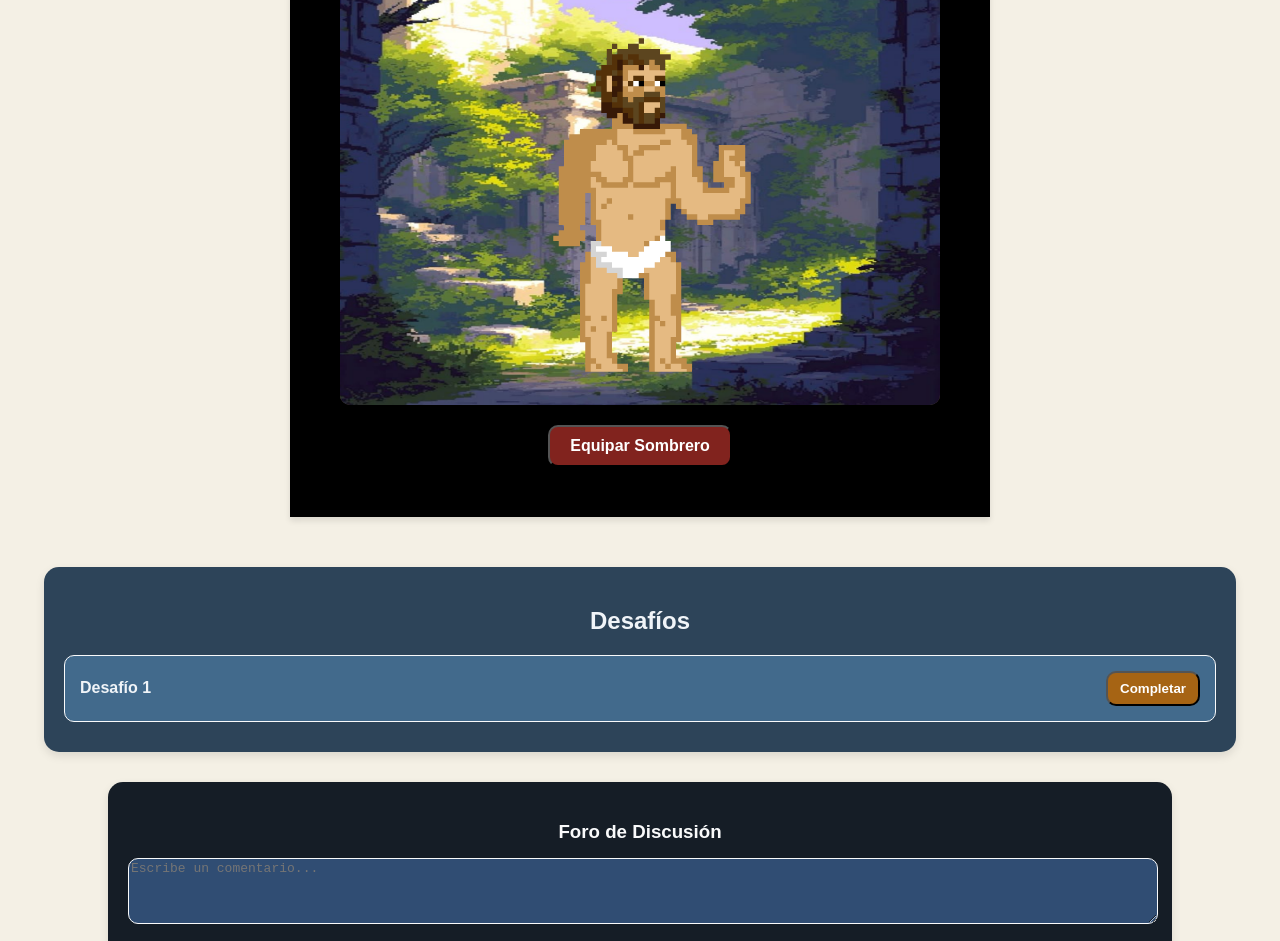
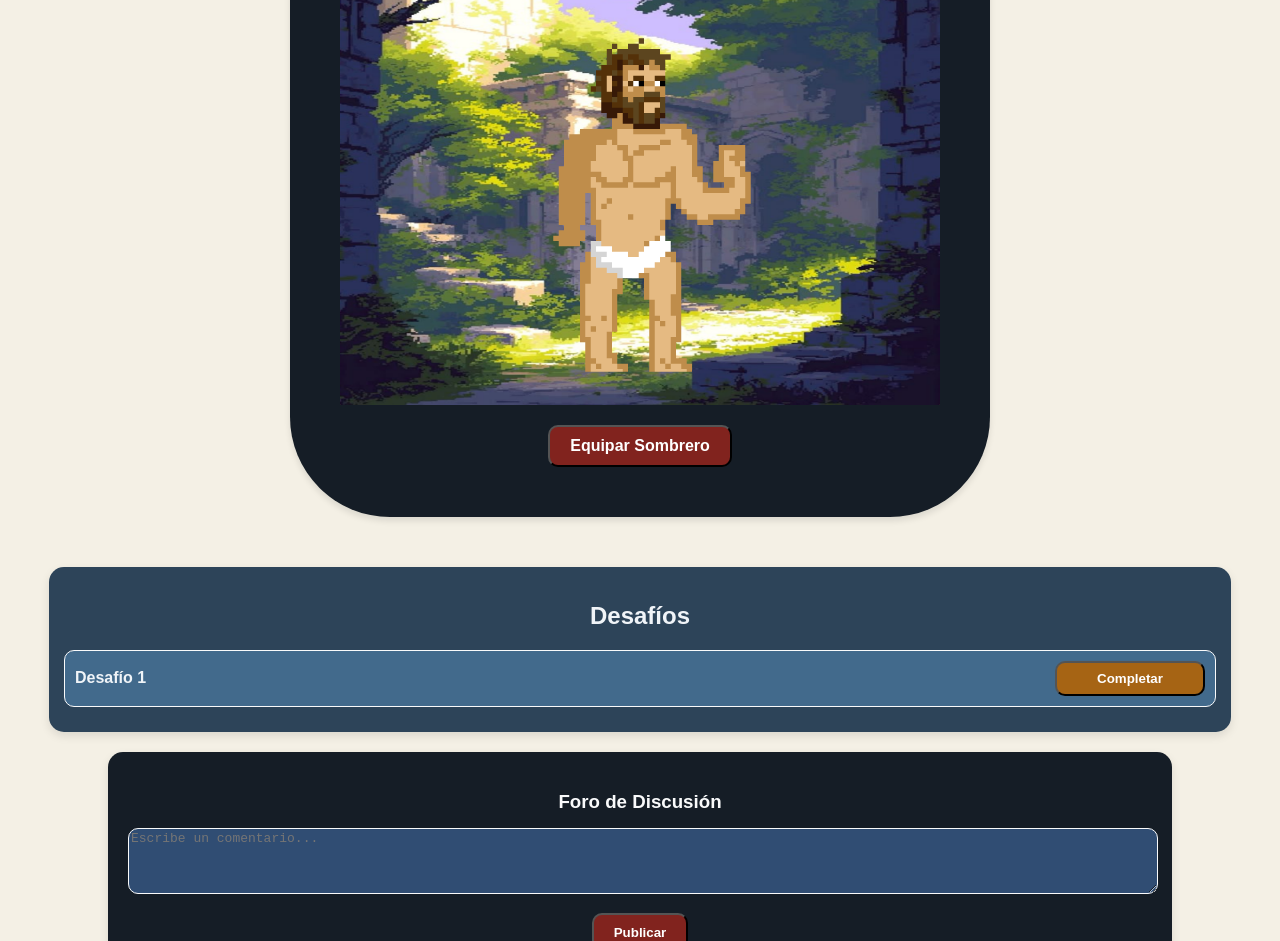
Before and after one commit to Alee234324444444444444444444/proyecto-integrador-final, a React (Create React App) app in the folder client/: page / in a window 1280 px wide. Shown: the part 1033-1974 px from the top of the page. Built offline with nearby package versions, Linux system fonts and the light colour scheme.

Commit message:
Personaje colores

```diff
--- a/client/src/styles/ChallengesSection.css
+++ b/client/src/styles/ChallengesSection.css
@@ -1,7 +1,7 @@
-/* Contenedor de Desafíos */
+/* ChallengesContainer.css */
 .challenges-container {
-  margin: 30px auto;
-  padding: 20px;
+  margin: 20px auto;
+  padding: 15px;
   background-color: #2d4459;
   color: #f0f4f8;
   border-radius: 15px;
@@ -19,10 +19,11 @@
 .challenges-container li {
   background-color: #426a8c;
   margin: 10px 0;
-  padding: 15px;
+  padding: 10px;
   border-radius: 10px;
   border: 1px solid #f9fafb;
   display: flex;
+  flex-wrap: wrap;
   justify-content: space-between;
   align-items: center;
 }
@@ -35,8 +36,17 @@
   border-radius: 10px;
   cursor: pointer;
   transition: background-color 0.3s;
+  width: 100%;
+  max-width: 150px;
 }
 
 .challenges-container button:hover {
   background-color: #81231e;
 }
+
+/* Media Queries */
+@media (max-width: 768px) {
+  .challenges-container {
+    width: 100%;
+  }
+}
--- a/client/src/styles/CharacterCanvas.css
+++ b/client/src/styles/CharacterCanvas.css
@@ -2,11 +2,12 @@
 .caracter {
   text-align: center;
   margin: 50px auto;
-  background-color: #000000;
+  background-color: #151d26;
   color: #f4f0e5;
   padding: 50px;
   box-shadow: 0 4px 6px rgba(0, 0, 0, 0.1);
   max-width: 600px;
+  border-radius: 100px;
 }
 
 .caracter h1 {
@@ -16,12 +17,13 @@
 }
 
 canvas {
-  border-radius: 10px;
+  border-radius: 1px;
   background-color: #594b39;
   margin: 20px auto;
   display: block;
   width: 600px;
   height: 600px;
+
 }
 
 .actions {
```
